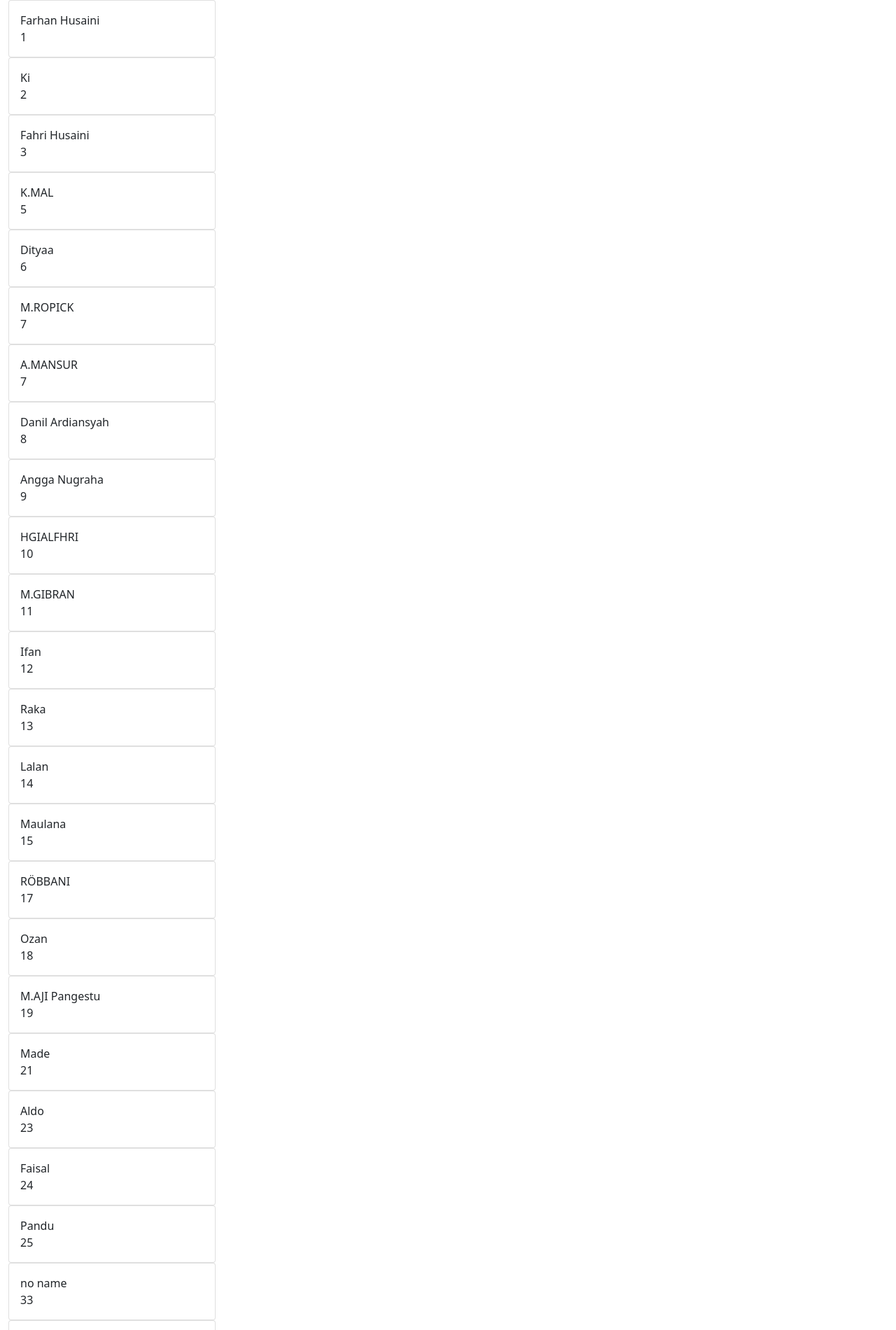
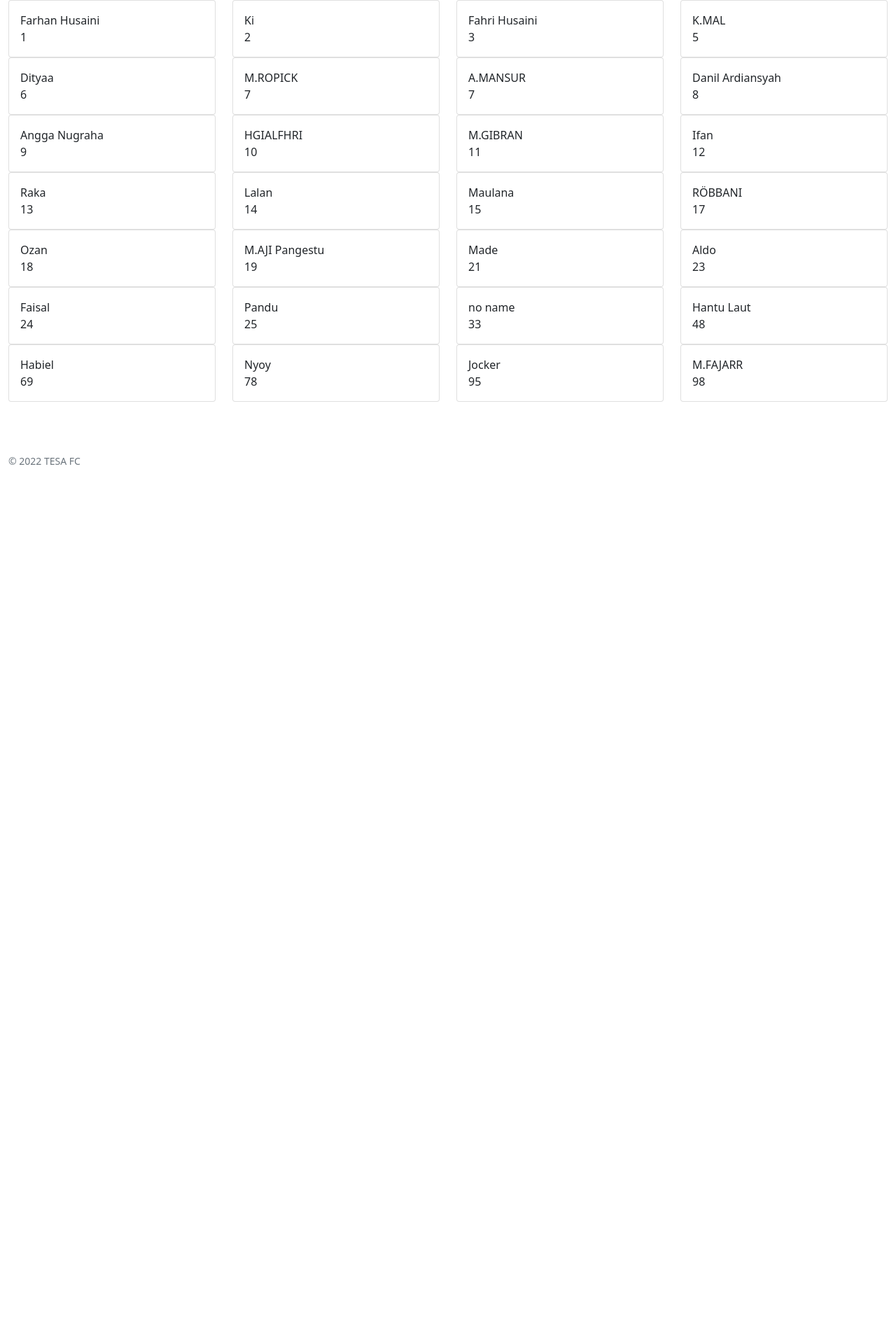
Before and after one commit to tesafc/www2, a Jekyll site: the page built from team.html, in a window 1280 px wide. Shown: the part 450-2350 px from the top of the page at 70% size. Built offline with Jekyll 4.4.1, drawn with Linux system fonts in a browser that asks for light colours; after the commit the page ends 1192 px from its top, so only the background shows below that.

Commit message:
Update team.html

```diff
--- a/team.html
+++ b/team.html
@@ -6,15 +6,15 @@ image: https://source.unsplash.com/LSOTmGcdaKQ
 
 <div class="container-fluid">
   <div class="row">
+    {% for player in site.data.team %}
     <div class="col-2 col-md-3">
-      {% for player in site.data.team %}
       <div class="card">
         <div class="card-body">
           <div class="card-text">{{ player.name }}</div>
           <div class="card-text">{{ player.no-punggung }}</div>
         </div>
       </div>
-      {% endfor %}
     </div>
+    {% endfor %}
   </div>
 </div>
```
